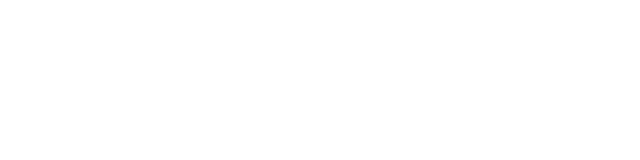
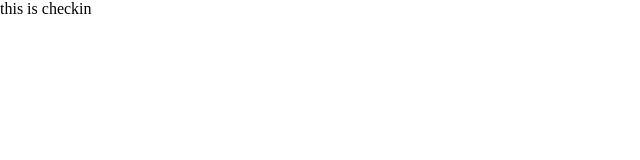
Before and after one commit to opportunity-hack-san-jose-2019/Team22, a React app: page /checkin in a window 1280 px wide. Shown: the top 160 px of the page, without its empty margins (0-640 px from the left). Built offline with nearby package versions, Linux system fonts and the light colour scheme.

Commit message:
Added Routes

```diff
--- a/App.js
+++ b/App.js
@@ -1,11 +1,16 @@
 import React, { Component } from "react";
 import { BrowserRouter as Router, Route, Switch } from "react-router-dom";
 import Home from "./routes/Home";
+import NewSession from "./routes/new-session";
+import Checkin from "./routes/Checkin";
+
 
 const App = () => (
   <Router>
     <Switch>
       <Route exact path="/" component={Home} />
+      <Route path='/new-session' component={NewSession}/>
+      <Route path='/checkin' component={Checkin}/>
     </Switch>
   </Router>
 );
--- /dev/null
+++ b/routes/Checkin.js
@@ -0,0 +1,13 @@
+import React from "react";
+
+class Checkin extends React.Component {
+    render() {
+        return (
+            <div>
+                <div>this is checkin</div>
+            </div>
+        );
+    }
+}
+
+export default Checkin;
--- /dev/null
+++ b/routes/new-session.js
@@ -0,0 +1,13 @@
+import React from "react";
+
+class NewSession extends React.Component {
+    render() {
+        return (
+            <div>
+                <div>new session</div>
+            </div>
+        );
+    }
+}
+
+export default NewSession;
```
Also changed, not shown: 1 other file (tests, documents, lock files or other folders).
